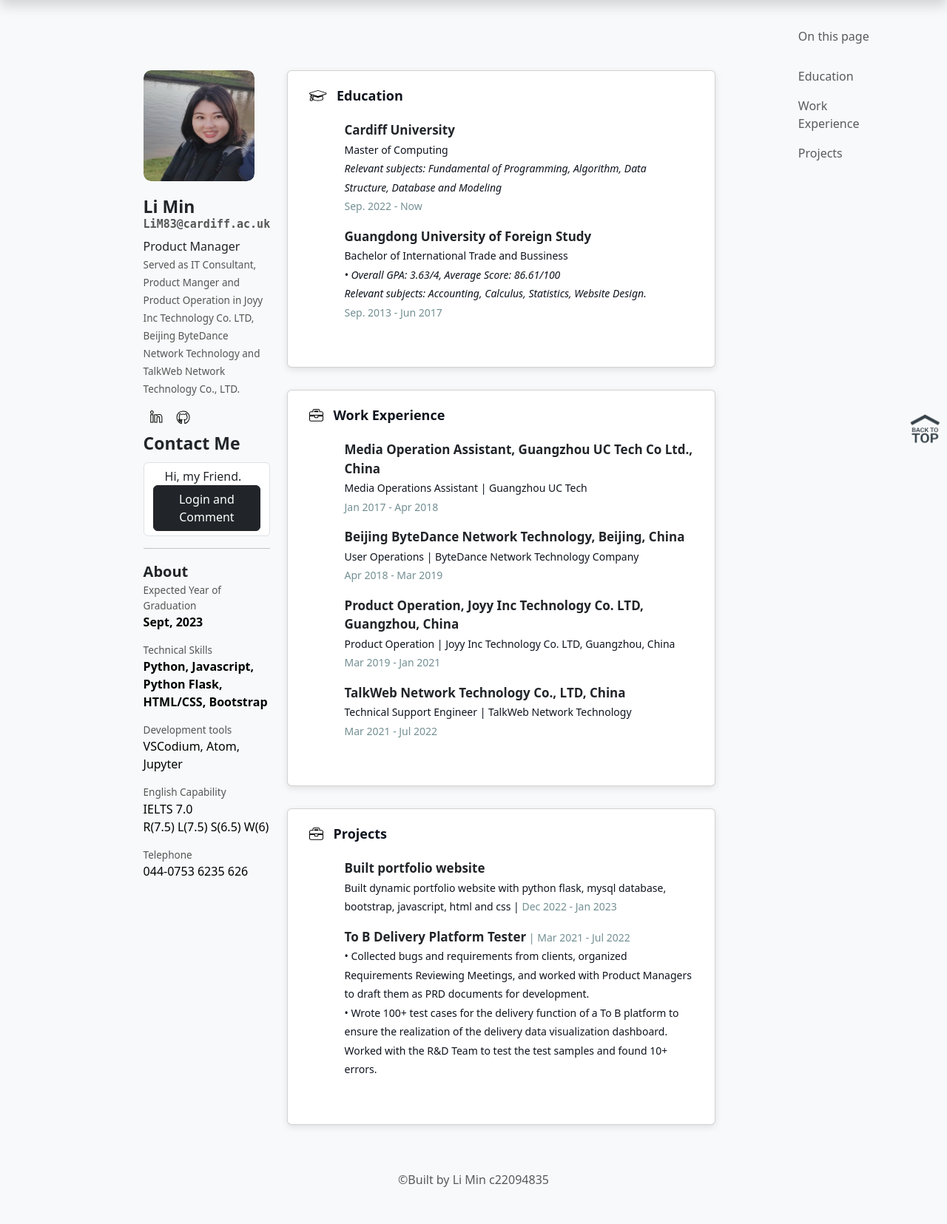
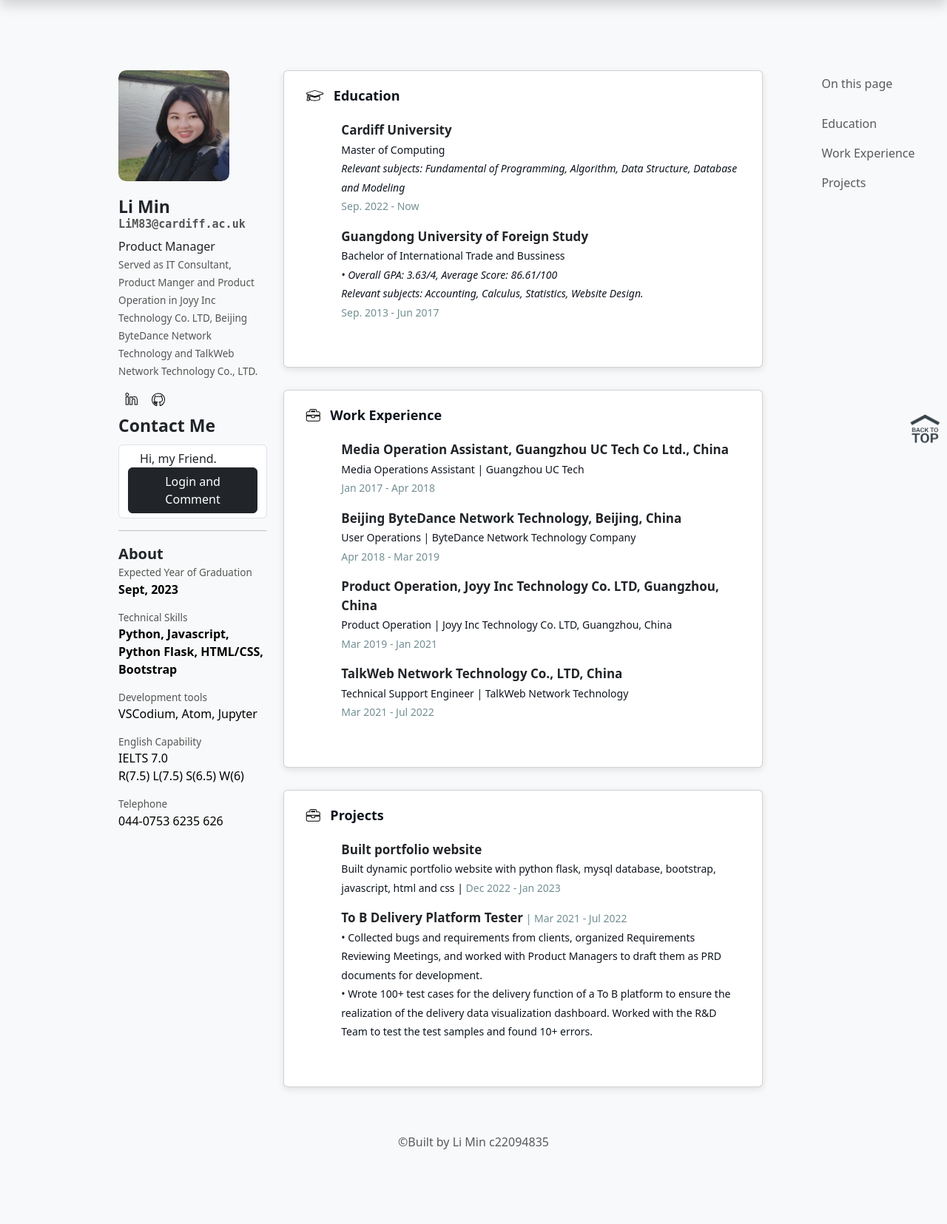
Before and after one commit to AmelieLee94/AmelieLee94, a Flask app: page / in a window 1280 px wide. Shown: the part 115-1770 px from the top of the page at 74% size. After the commit the page ends 1669 px from the top, so only its background shows below. Run offline with Flask 3, Linux system fonts and the light colour scheme; some libraries are stand-ins or nearby versions.

Commit message:
Update style.css

```diff
--- a/blog/static/css/style.css
+++ b/blog/static/css/style.css
@@ -18,7 +18,7 @@ hr{
   flex: 15%;
   display: block;
   position: relative;
-  margin: 5% 2% 0 10%;
+  margin: 5% 2% 0 7%;
   width: 100%;
   height: 100%;
 }
@@ -26,10 +26,29 @@ hr{
   flex: 55%;
   display: block;
   margin-top: 5%;
-  margin-right: 10%;
+  margin-right: 15%;
   width: 100%;
   height: 100%;
 }
+#side-nav{
+  flex: 10%;
+  display: block;
+  margin-top: 5%;
+  margin-right: 2%;
+  right:1rem;
+  width: 10%;
+  height: 100%;
+  position: fixed;
+}
+
+#side-nav a {
+  list-style-type: none;
+}
+
+#side-nav a:hover {
+  background-color: rgb(234, 228, 218)
+}
+
 #image{
   position: relative;
   overflow: hidden;
```
